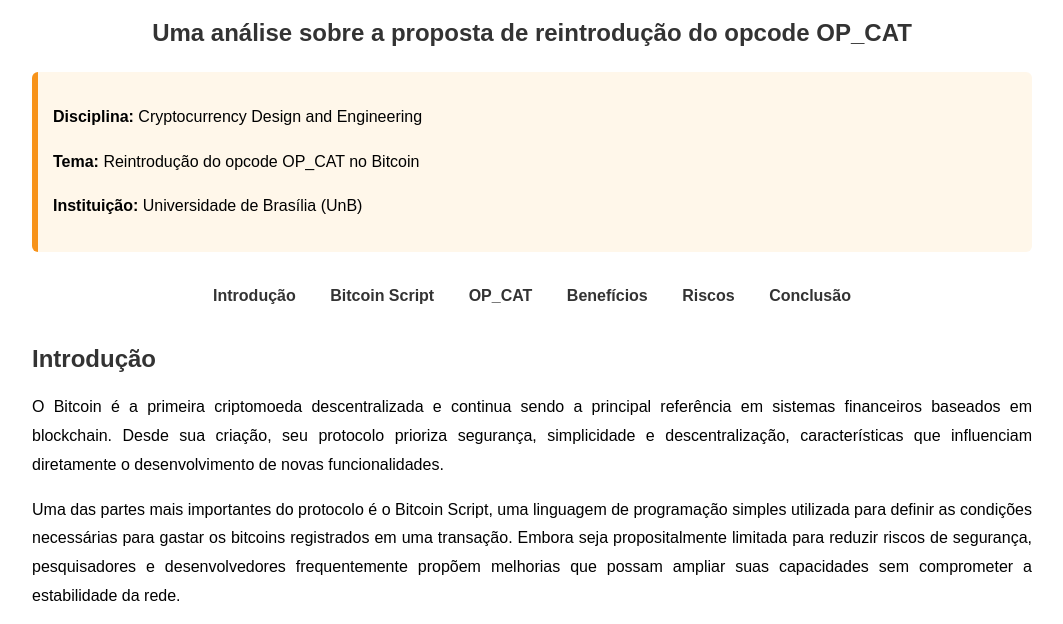
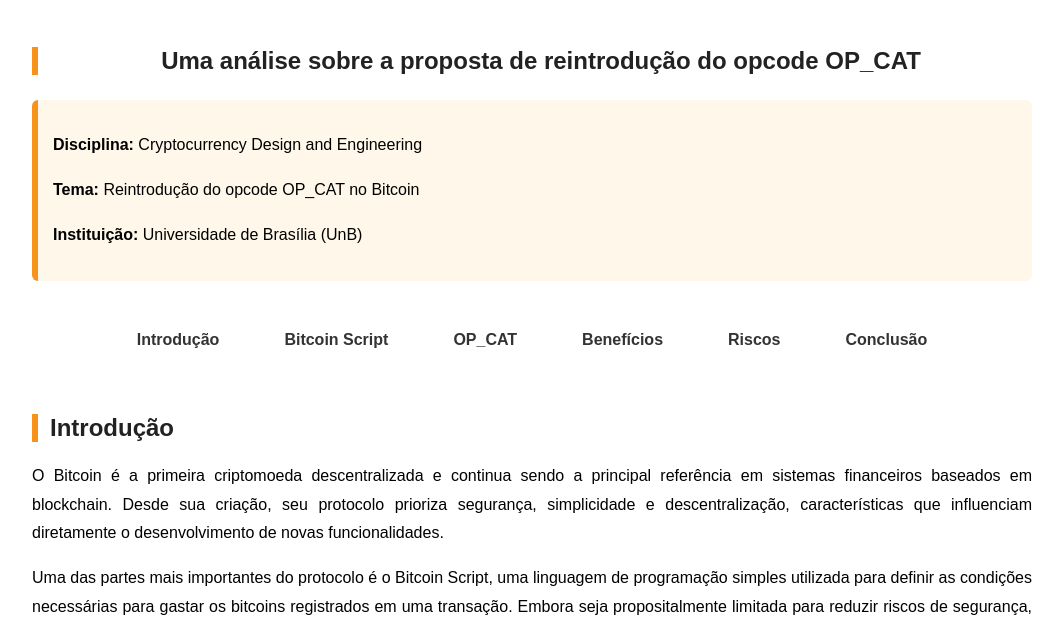
Before and after one commit to B4rr0s-S1lv4/B4rr0s-S1lv4.github.io, a plain HTML site: page index.html in a window 1280 px wide. Shown: the part 141-765 px from the top of the page, without its empty margins (108-1171 px from the left). Drawn offline with Linux system fonts and the light colour scheme.

Commit message:
Refactor h2 color and nav layout styles
Updated h2 styles and modified nav layout properties.

```diff
--- a/style.css
+++ b/style.css
@@ -42,15 +42,27 @@
 
 h2{
 
-    color:#333;
+    color:#222;
+
+    border-left:6px solid #f7931a;
+
+    padding-left:12px;
+
+    margin-top:50px;
 
 }
 
 nav{
 
-    text-align:center;
+    display:flex;
+
+    justify-content:center;
+
+    gap:35px;
 
     margin:30px 0;
+
+    flex-wrap:wrap;
 
 }
 
```
